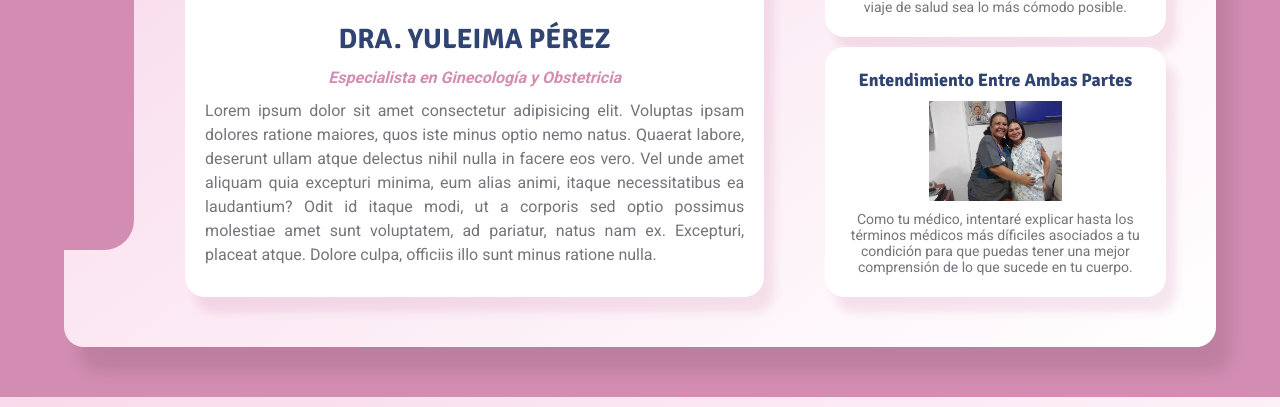
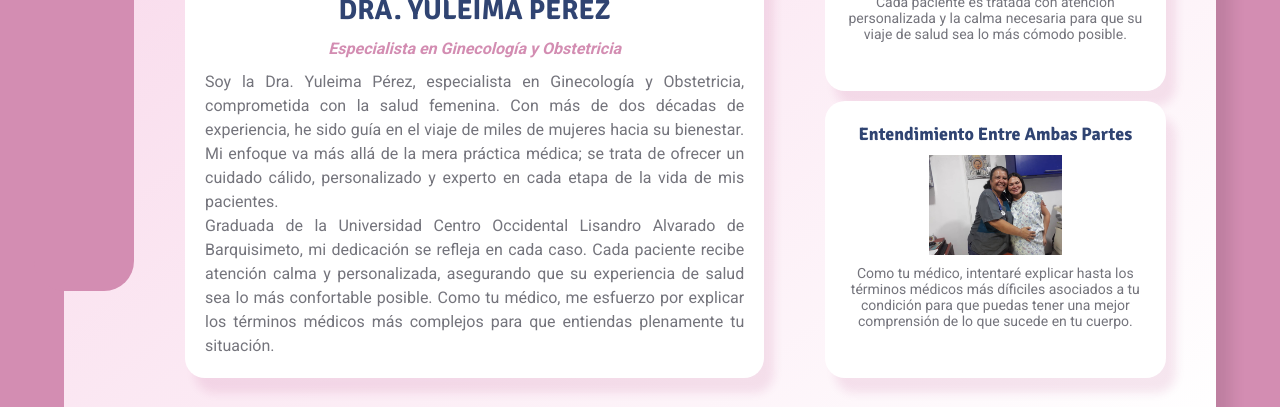
Before and after one commit to Pancratzia/drayuleimaperez, a React (Vite) app: page / in a window 1280 px wide. Shown: the part 1165-1572 px from the top of the page. Built offline with nearby package versions, Linux system fonts and the light colour scheme.

Commit message:
Texto de Sobre Mi actualizado

```diff
--- a/src/components/SobreMi.jsx
+++ b/src/components/SobreMi.jsx
@@ -5,7 +5,6 @@ import Aos from "aos";
 import "aos/dist/aos.css";
 
 const SobreMi = () => {
-
   useEffect(() => {
     Aos.init();
   }, []);
@@ -16,7 +15,6 @@ const SobreMi = () => {
 
       <div className="sobremi__grid">
         <div className="sobremi__grid-contenido">
-
           <div className="sobremi__imagen">
             <div className="sobremi__img">
               <img
@@ -28,7 +26,6 @@ const SobreMi = () => {
           </div>
 
           <div className="sobremi__contenido">
-
             <h3 className="sobremi__h3">Dra. Yuleima Pérez</h3>
 
             <p className="sobremi__subtitulo">
@@ -36,16 +33,20 @@ const SobreMi = () => {
             </p>
 
             <p className="sobremi__texto">
-              Lorem ipsum dolor sit amet consectetur adipisicing elit. Voluptas
-              ipsam dolores ratione maiores, quos iste minus optio nemo natus.
-              Quaerat labore, deserunt ullam atque delectus nihil nulla in
-              facere eos vero. Vel unde amet aliquam quia excepturi minima, eum
-              alias animi, itaque necessitatibus ea laudantium? Odit id itaque
-              modi, ut a corporis sed optio possimus molestiae amet sunt
-              voluptatem, ad pariatur, natus nam ex. Excepturi, placeat atque.
-              Dolore culpa, officiis illo sunt minus ratione nulla.
+              Soy la Dra. Yuleima Pérez, especialista en Ginecología y
+              Obstetricia, comprometida con la salud femenina. Con más de dos
+              décadas de experiencia, he sido guía en el viaje de miles de
+              mujeres hacia su bienestar. Mi enfoque va más allá de la mera
+              práctica médica; se trata de ofrecer un cuidado cálido,
+              personalizado y experto en cada etapa de la vida de mis pacientes.
+              <br />
+              Graduada de la Universidad Centro Occidental Lisandro Alvarado de
+              Barquisimeto, mi dedicación se refleja en cada caso. Cada paciente
+              recibe atención calma y personalizada, asegurando que su
+              experiencia de salud sea lo más confortable posible. Como tu
+              médico, me esfuerzo por explicar los términos médicos más
+              complejos para que entiendas plenamente tu situación.
             </p>
-
           </div>
         </div>
 
@@ -54,7 +55,6 @@ const SobreMi = () => {
             <Carta key={carta.id} {...carta} />
           ))}
         </aside>
-
       </div>
     </div>
   );
```
